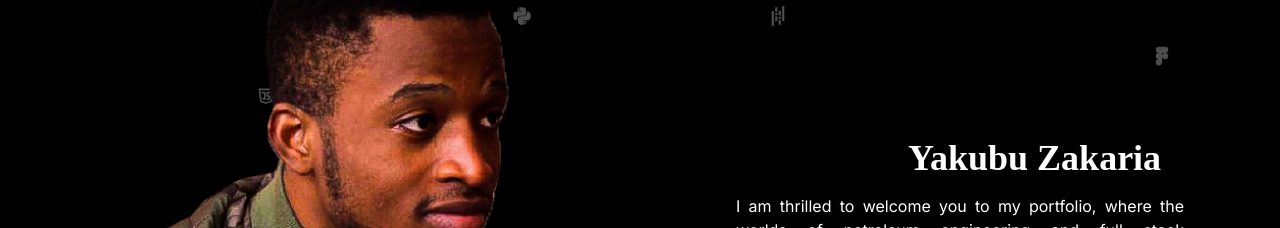
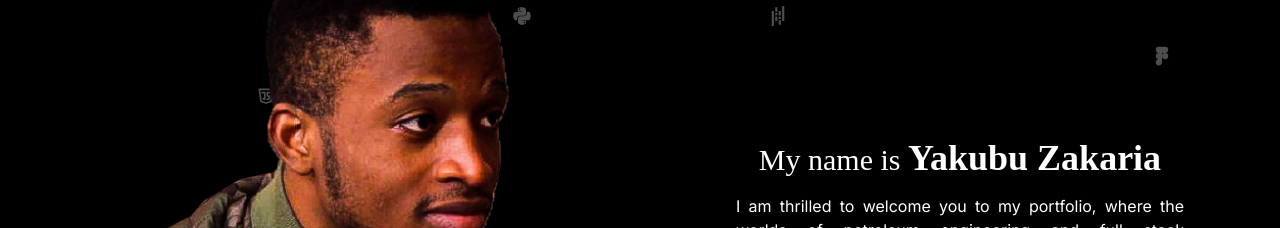
Before and after one commit to zakjak/portfolio, a Next.js app: page / in a window 1280 px wide. Shown: the part 154-382 px from the top of the page. Built offline with nearby package versions, Linux system fonts and the light colour scheme; a web font is replaced by a local one.

Commit message:
modified the intro section

```diff
--- a/components/Introduction.js
+++ b/components/Introduction.js
@@ -41,7 +41,8 @@ const Introduction = () => {
           transition={{ duration: 0.5 }}
           className="py-28 "
         >
-          <h1 className="text-3xl intro text-center"><span className="to-zinc-200 bg-clip-text text-transparent bg-gradient-to-r from-zinc-100">My name is </span><span className="font-bold text-4xl">Yakubu Zakaria</span></h1>
+          <h1 className="text-3xl intro text-center">
+            <span className="text-white">My name is </span><span className="font-bold text-4xl">Yakubu Zakaria</span></h1>
           <p className="mt-4 text-justify md:w-[70%] w-[80%] mx-auto">
             I am thrilled to welcome you to my portfolio,
             where the worlds of petroleum engineering and
```
Also changed, not shown: 1 other file (tests, documents, lock files or other folders).
